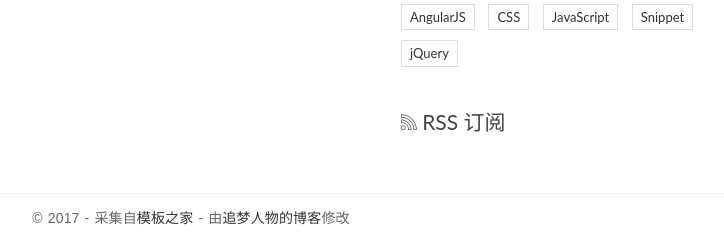
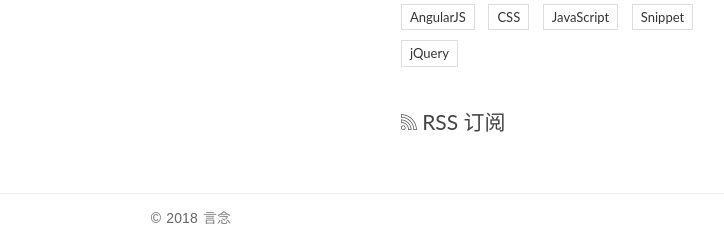
Before and after one commit to motanchenyuan/my-blog, a Django app: page / in a window 1280 px wide. Shown: the part 844-1094 px from the top of the page, without its empty margins (449-1173 px from the left). Before the commit the page ends 1069 px from the top, so only its background shows below. Run offline with Django 3.2, Linux system fonts and the light colour scheme; some libraries are stand-ins or nearby versions.

Commit message:
Update index.html

```diff
--- a/blog/templates/blog/index.html
+++ b/blog/templates/blog/index.html
@@ -186,9 +186,7 @@
     <div class="container">
         <div class="row">
             <div class="col-md-12">
-                <p class="copyright">&copy 2017 - 采集自<a href="http://www.cssmoban.com/"
-                                                        target="_blank" title="模板之家">模板之家</a>
-                    - 由<a href="http://zmrenwu.com/" title="网页模板" target="_blank">追梦人物的博客</a>修改
+                <p class="copyright">&copy 2018 <font color = "grey" face = "楷体" >言念        </font>
                 </p>
             </div>
         </div>
```
